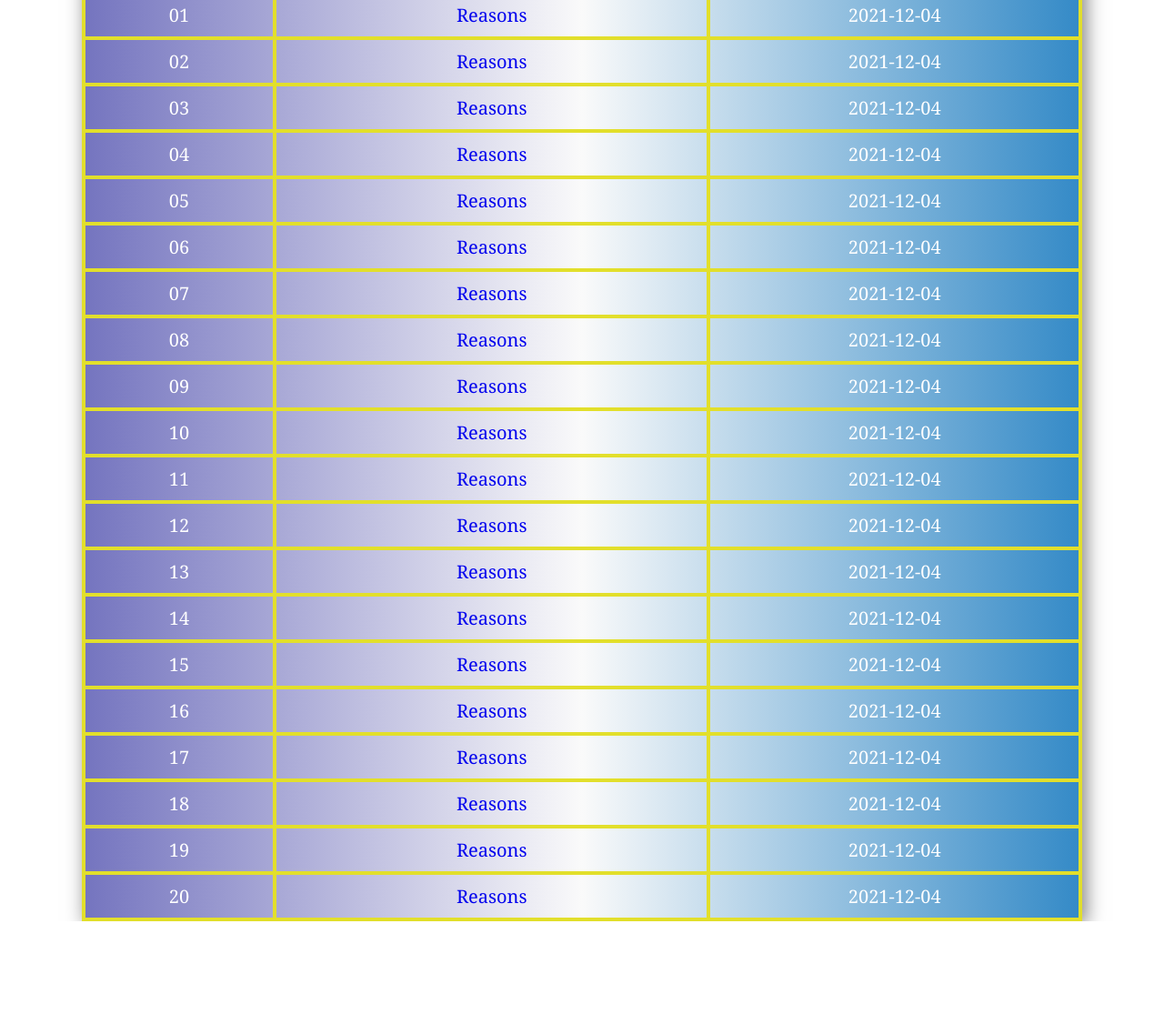
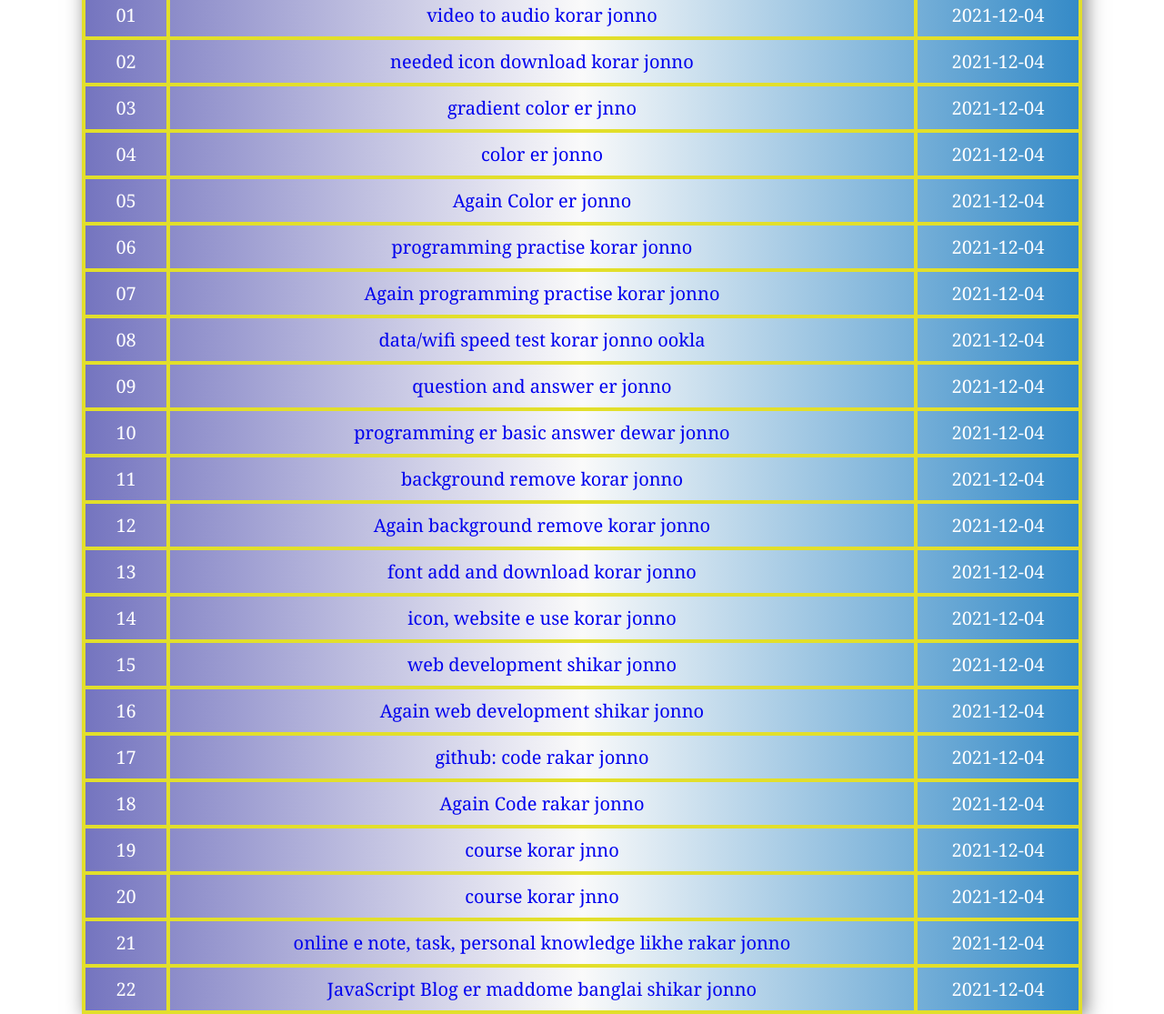
Before and after one commit to procodertanvir/links, a plain HTML site: page index.html in a window 1280 px wide. Shown: the part 65-1180 px from the top of the page at 91% size. Before the commit the page ends 1078 px from the top, so only its background shows below. Drawn offline with Linux system fonts and the light colour scheme.

Commit message:
22 Links Added

```diff
--- a/index.html
+++ b/index.html
@@ -23,113 +23,125 @@
          <tbody>
             <tr>
                <td><span>01</span>
-               <td><a href="#" title="">Reasons</a>
+               <td><a href="https://www.freeconvert.com/convert/video-to-mp3" title="www.freeconvert.com">video to audio korar jonno</a>
                <td>2021-12-04</td>
             </tr>
 
             <tr>
                <td><span>02</span>
-               <td><a href="#" title="">Reasons</a>
+               <td><a href="https://www.iconfinder.com" title="www.iconfinder.com">needed icon download korar jonno</a>
                <td>2021-12-04</td>
             </tr>
 
             <tr>
                <td><span>03</span>
-               <td><a href="#" title="">Reasons</a>
+               <td><a href="https://uigradients.com" title="www.uigradients.com">gradient color er jnno</a>
                <td>2021-12-04</td>
             </tr>
 
             <tr>
                <td><span>04</span>
-               <td><a href="#" title="">Reasons</a>
+               <td><a href="https://materialui.co/flatuicolors" title="www.materialui.co">color er jonno</a>
                <td>2021-12-04</td>
             </tr>
             <tr>
                <td><span>05</span>
-               <td><a href="#" title="">Reasons</a>
+               <td><a href="http://www.flatcolorsui.com" title="www.flatcolorsui.com">Again Color er jonno</a>
                <td>2021-12-04</td>
             </tr>
 
             <tr>
                <td><span>06</span>
-               <td><a href="#" title="">Reasons</a>
+               <td><a href="http://www.jhankarmahbub.com/console" title="www.jhankarmahbub.com">programming practise korar jonno</a>
                <td>2021-12-04</td>
             </tr>
             <tr>
                <td><span>07</span>
-               <td><a href="#" title="">Reasons</a>
+               <td><a href="http://habluderadda.com/console" title="www.habluderadda.com">Again programming practise korar jonno</a>
                <td>2021-12-04</td>
             </tr>
 
             <tr>
                <td><span>08</span>
-               <td><a href="#" title="">Reasons</a>
+               <td><a href="https://www.speedtest.net" title="www.speedtest.net">data/wifi speed test korar jonno ookla</a>
                <td>2021-12-04</td>
             </tr>
             <tr>
                <td><span>09</span>
-               <td><a href="#" title="">Reasons</a>
+               <td><a href="https://www.quora.com" title="www.quora.com">question and answer er jonno</a>
                <td>2021-12-04</td>
             </tr>
 
             <tr>
                <td><span>10</span>
-               <td><a href="#" title="">Reasons</a>
+               <td><a href="http://habluderadda.com/basic/while.html" title="www.habluderadda.com">programming er basic answer dewar jonno</a>
                <td>2021-12-04</td>
             </tr>
             <tr>
                <td><span>11</span>
-               <td><a href="#" title="">Reasons</a>
+               <td><a href="https://online.inpixio.com" title="www.online.inpixio.com">background remove korar jonno</a>
                <td>2021-12-04</td>
             </tr>
 
             <tr>
                <td><span>12</span>
-               <td><a href="#" title="">Reasons</a>
+               <td><a href="https://www.remove.bg" title="www.remove.bg">Again background remove korar jonno</a>
                <td>2021-12-04</td>
             </tr>
             <tr>
                <td><span>13</span>
-               <td><a href="#" title="">Reasons</a>
+               <td><a href="https://fonts.google.com" title="www.fonts.google.com">font add and download korar jonno</a>
                <td>2021-12-04</td>
             </tr>
 
             <tr>
                <td><span>14</span>
-               <td><a href="#" title="">Reasons</a>
+               <td><a href="https://fontawesome.com" title="www.fontawesome.com">icon, website e use korar jonno</a>
                <td>2021-12-04</td>
             </tr>
             <tr>
                <td><span>15</span>
-               <td><a href="#" title="">Reasons</a>
+               <td><a href="https://www.w3schools.com" title="www.w3schools.com">web development shikar jonno</a>
                <td>2021-12-04</td>
             </tr>
 
             <tr>
                <td><span>16</span>
-               <td><a href="#" title="">Reasons</a>
+               <td><a href="https://freecodecamp.org" title="www.freecodecamp.org">Again web development shikar jonno</a>
                <td>2021-12-04</td>
             </tr>
             <tr>
                <td><span>17</span>
-               <td><a href="#" title="">Reasons</a>
+               <td><a href="https://github.com" title="www.github.com">github: code rakar jonno</a>
                <td>2021-12-04</td>
             </tr>
 
             <tr>
                <td><span>18</span>
-               <td><a href="#" title="">Reasons</a>
+               <td><a href="https://www.codepen.io" title="www.codepen.io">Again Code rakar jonno</a>
                <td>2021-12-04</td>
             </tr>
             <tr>
                <td><span>19</span>
-               <td><a href="#" title="">Reasons</a>
+               <td><a href="https://www.udemy.com" title="www.udemy.com">course korar jnno</a>
                <td>2021-12-04</td>
             </tr>
 
             <tr>
                <td><span>20</span>
-               <td><a href="#" title="">Reasons</a>
+               <td><a href="https://openclassrooms.com" title="www.openclassrooms.com">course korar jnno</a>
+               <td>2021-12-04</td>
+            </tr>
+
+            <tr>
+               <td><span>21</span>
+               <td><a href="https://www.notion.so" title="www.notion.so">online e note, task, personal knowledge likhe rakar jonno</a>
+               <td>2021-12-04</td>
+            </tr>
+
+            <tr>
+               <td><span>22</span>
+               <td><a href="https://zonayed.js.org/basic/post-0" title="www.zonayed.js.org">JavaScript Blog er maddome banglai shikar jonno</a>
                <td>2021-12-04</td>
             </tr>
 
```
